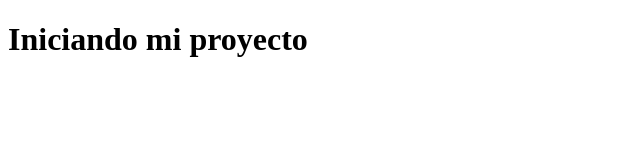
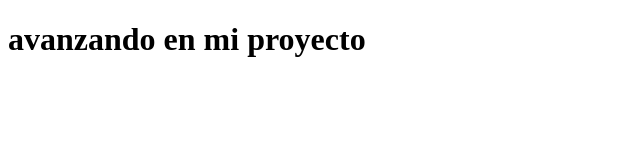
Before and after one commit to LautaroPelliza/pruebaderepositorio, a plain HTML site: page Nueva carpeta/index.html in a window 1280 px wide. Shown: the whole page, without its empty margins (0-640 px from the left). Drawn offline with Linux system fonts and the light colour scheme; files whose address does not match are found by name.

Commit message:
cambiando el titulo de mi proyecto

```diff
--- a/Nueva carpeta/index.html
+++ b/Nueva carpeta/index.html
@@ -8,6 +8,6 @@
 
 </head>
 <body>
-    <h1> Iniciando mi proyecto</h1>
+    <h1> avanzando en mi proyecto</h1>
 </body>
 </html>
```
